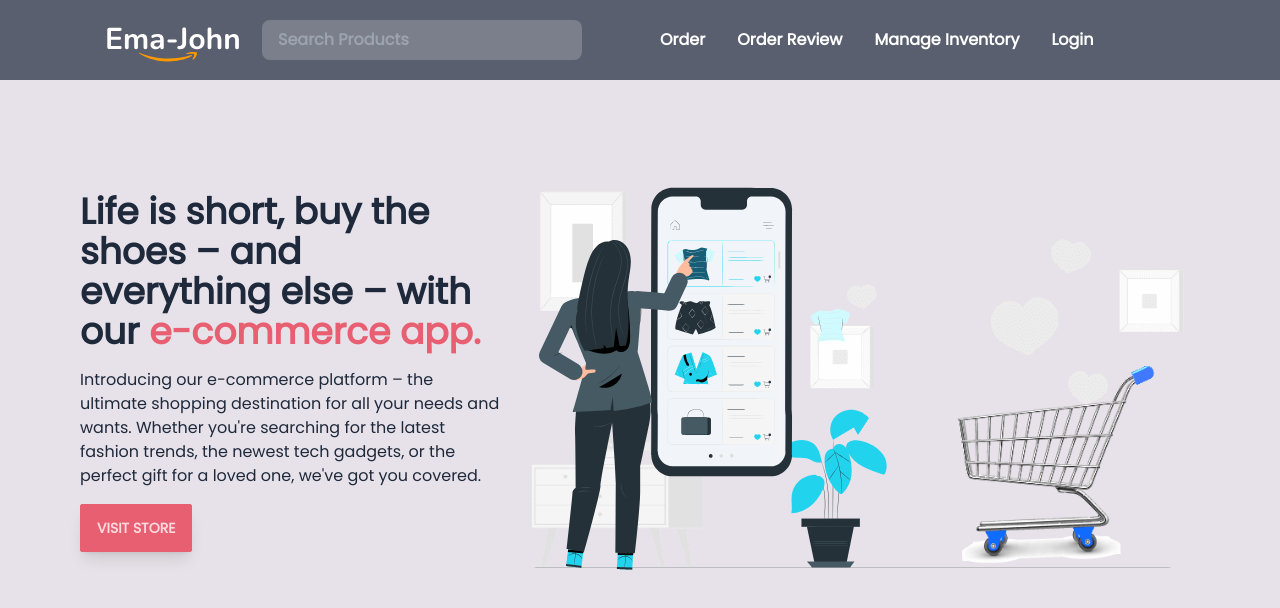
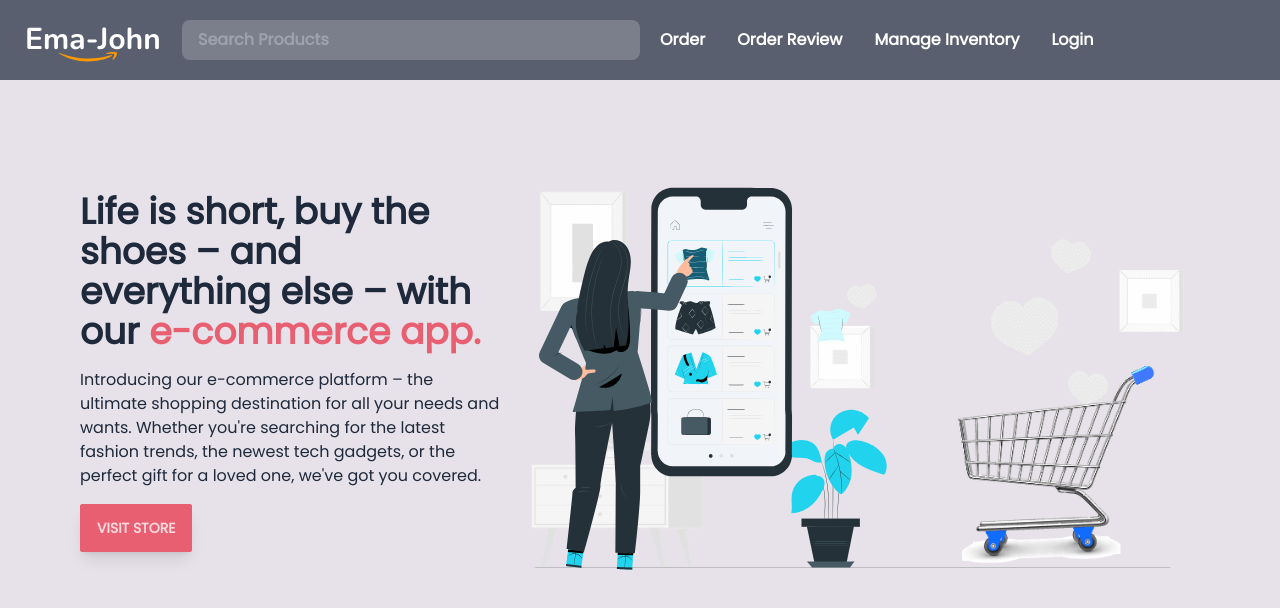
Before and after one commit to naimur-reza/EmaJhon-Content-Client, a React (Vite) app: page / in a window 1280 px wide. Shown: the top 608 px of the page. Built offline with nearby package versions, Linux system fonts and the light colour scheme; no server answers.

Commit message:
fixed some bug

```diff
--- a/src/Components/Header/Header.jsx
+++ b/src/Components/Header/Header.jsx
@@ -9,7 +9,7 @@ const Header = () => {
   const { user, logOut } = useContext(AuthContext);
 
   return (
-    <div className="bg-opacity-70 backdrop-blur-sm bg-slate-800 top-0 sticky z-30 px-20 py-2 flex lg:flex-row flex-col   justify-between items-center">
+    <div className="bg-opacity-70 backdrop-blur-sm bg-slate-800 top-0 sticky z-30  py-2 flex lg:flex-row flex-col   justify-between items-center">
       <div className="navbar text-white font-semibold">
         <div className="navbar-start">
           <div className="dropdown">
@@ -61,7 +61,7 @@ const Header = () => {
             type="text"
             onChange={handleSearch}
             placeholder="Search Products"
-            className=" px-4 py-2 rounded-lg outline-none  bg-white  bg-opacity-20  text-gray-300   w-full max-w-xs"
+            className="w-[100px] px-4 py-2 rounded-lg outline-none  bg-white  bg-opacity-20  text-gray-300  lg:w-full "
           />
         </div>
         <div className="navbar-center hidden lg:flex">
```
